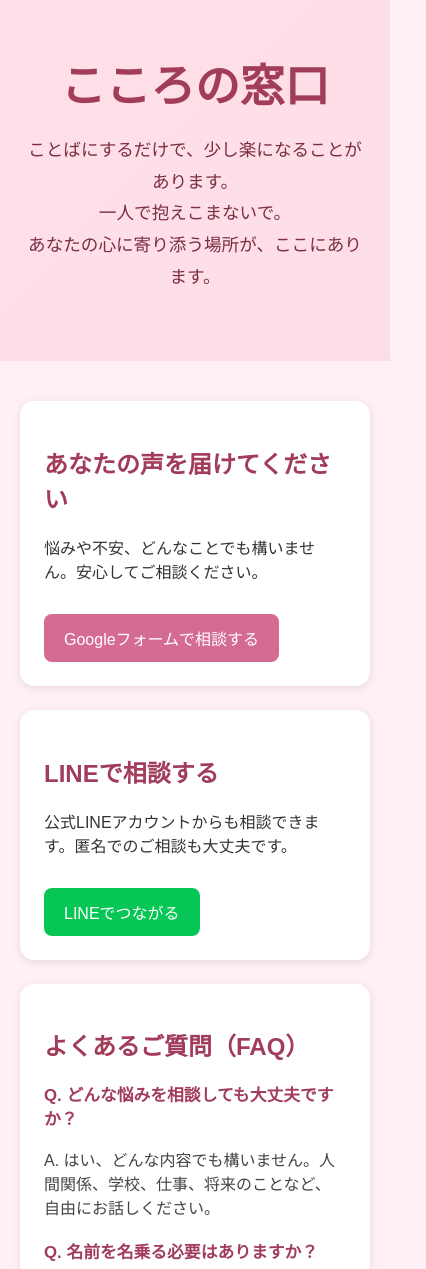
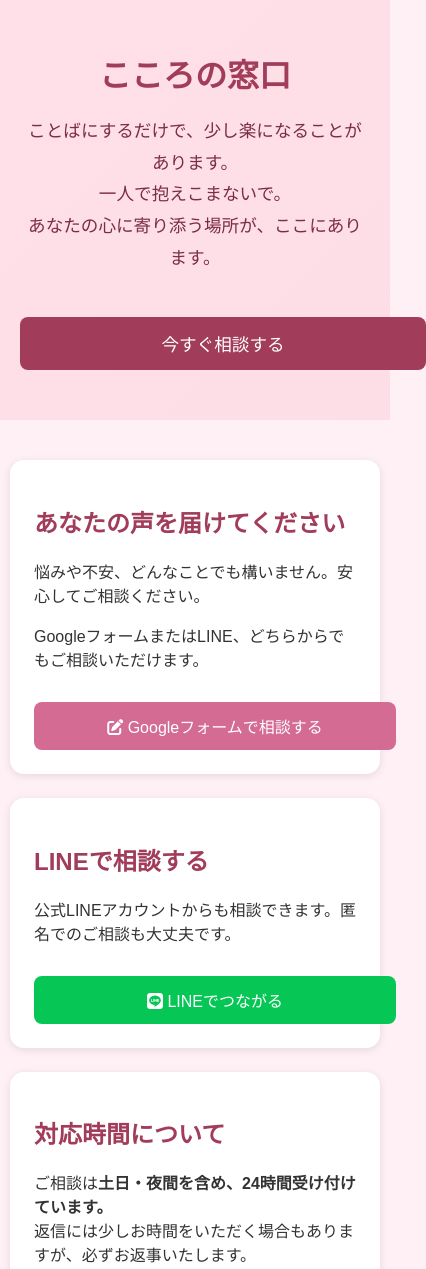
Before and after one commit to Fortune-tachibana/heart-open.github.io, a plain HTML site: page index.html in a window 390 px wide. Shown: the top 1269 px of the page, 426 px wide, since content can reach past the window. Drawn offline with Linux system fonts and the light colour scheme.

Commit message:
Add files via upload

```diff
--- a/index.html
+++ b/index.html
@@ -5,27 +5,47 @@
   <meta name="viewport" content="width=device-width, initial-scale=1.0">
   <title>こころの窓口</title>
   <link rel="stylesheet" href="style.css">
+  <link rel="stylesheet" href="https://cdnjs.cloudflare.com/ajax/libs/font-awesome/6.5.0/css/all.min.css">
+
+  <!-- OGP（SNSカード表示用） -->
+  <meta property="og:title" content="こころの窓口">
+  <meta property="og:description" content="あなたの心に寄り添う、やさしい相談窓口です。匿名でご相談いただけます。">
+  <meta property="og:image" content="https://example.com/og-image.jpg">
+  <meta property="og:url" content="https://yourdomain.com">
+  <meta name="twitter:card" content="summary_large_image">
 </head>
 <body>
-  <header>
+  <header class="fade-in">
     <h1>こころの窓口</h1>
     <p class="lead">ことばにするだけで、少し楽になることがあります。<br>一人で抱えこまないで。<br>あなたの心に寄り添う場所が、ここにあります。</p>
+    <a href="#consult" class="button cta">今すぐ相談する</a>
   </header>
 
   <main>
-    <section class="section">
+    <section class="section fade-in" id="consult">
       <h2>あなたの声を届けてください</h2>
       <p>悩みや不安、どんなことでも構いません。安心してご相談ください。</p>
-      <a href="https://docs.google.com/forms/d/e/1FAIpQLSfdkGwbc8I949jsEJcr0xMTXZ_mDdxaHAmv9T68oXhB4CheQw/viewform?usp=dialog" target="_blank" class="button">Googleフォームで相談する</a>
+      <p>GoogleフォームまたはLINE、どちらからでもご相談いただけます。</p>
+      <a href="https://docs.google.com/forms/d/e/1FAIpQLSfdkGwbc8I949jsEJcr0xMTXZ_mDdxaHAmv9T68oXhB4CheQw/viewform?usp=dialog" target="_blank" class="button">
+        <i class="fa-solid fa-pen-to-square"></i> Googleフォームで相談する
+      </a>
     </section>
 
-    <section class="section">
+    <section class="section fade-in">
       <h2>LINEで相談する</h2>
       <p>公式LINEアカウントからも相談できます。匿名でのご相談も大丈夫です。</p>
-      <a href="https://lin.ee/6bHJY88y" target="_blank" class="button line">LINEでつながる</a>
+      <a href="https://lin.ee/6bHJY88y" target="_blank" class="button line">
+        <i class="fa-brands fa-line"></i> LINEでつながる
+      </a>
     </section>
 
-    <section class="section">
+    <section class="section fade-in">
+      <h2>対応時間について</h2>
+      <p>ご相談は<span style="font-weight: bold;">土日・夜間を含め、24時間受け付けています。</span><br>
+      返信には少しお時間をいただく場合もありますが、必ずお返事いたします。</p>
+    </section>
+
+    <section class="section fade-in">
       <h2>よくあるご質問（FAQ）</h2>
       <div class="faq">
         <h3>Q. どんな悩みを相談しても大丈夫ですか？</h3>
@@ -41,7 +61,6 @@
         <p>A. 基本的には相談対応のトレーニングを受けたスタッフが、真摯に対応いたします。</p>
       </div>
     </section>
-
   </main>
 
   <footer>
--- a/style.css
+++ b/style.css
@@ -52,6 +52,7 @@ main {
   text-decoration: none;
   border-radius: 8px;
   transition: background-color 0.3s;
+  font-size: 1rem;
 }
 
 .button:hover {
@@ -64,6 +65,17 @@ main {
 
 .button.line:hover {
   background-color: #059b44;
+}
+
+.button.cta {
+  background-color: #a13d5b;
+  padding: 14px 28px;
+  font-size: 1.1rem;
+  margin-top: 25px;
+}
+
+.button.cta:hover {
+  background-color: #832e46;
 }
 
 footer {
@@ -84,3 +96,37 @@ footer {
   margin: 5px 0 15px;
   color: #444;
 }
+
+/* フェードイン効果 */
+.fade-in {
+  opacity: 0;
+  transform: translateY(20px);
+  animation: fadeInUp 1s ease forwards;
+}
+
+@keyframes fadeInUp {
+  to {
+    opacity: 1;
+    transform: translateY(0);
+  }
+}
+
+/* スマホ対応 */
+@media (max-width: 480px) {
+  header h1 {
+    font-size: 2rem;
+  }
+
+  .lead {
+    font-size: 1rem;
+  }
+
+  .button {
+    width: 100%;
+    text-align: center;
+  }
+
+  main {
+    padding: 0 10px;
+  }
+}
```
Lines whose indentation alone changed are shown as unchanged.
